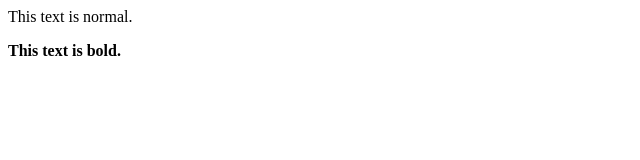
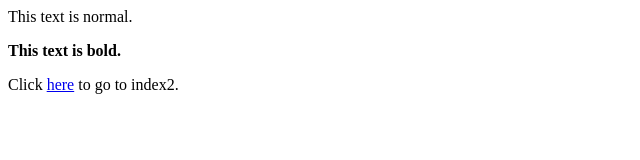
Before and after one commit to queiie126/queiie126.github.io, a plain HTML site: page index.html in a window 1280 px wide. Shown: the whole page, without its empty margins (0-640 px from the left). Drawn offline with Linux system fonts and the light colour scheme.

Commit message:
Update index.html

```diff
--- a/index.html
+++ b/index.html
@@ -4,6 +4,7 @@
 <p>This text is normal.</p>
 
 <p><b>This text is bold.</b></p>
+Click <a href="index2.html">here</a> to go to index2.
 
 </body>
 </html>
```
